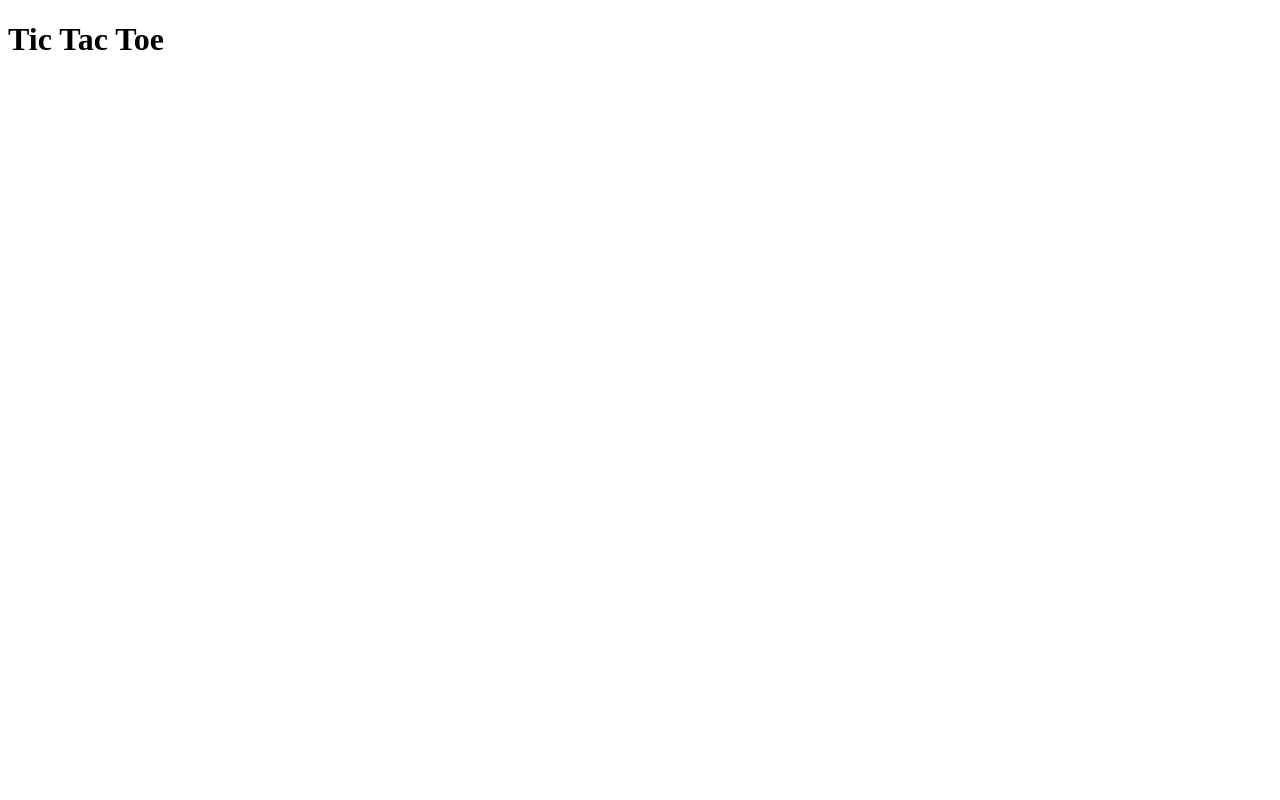
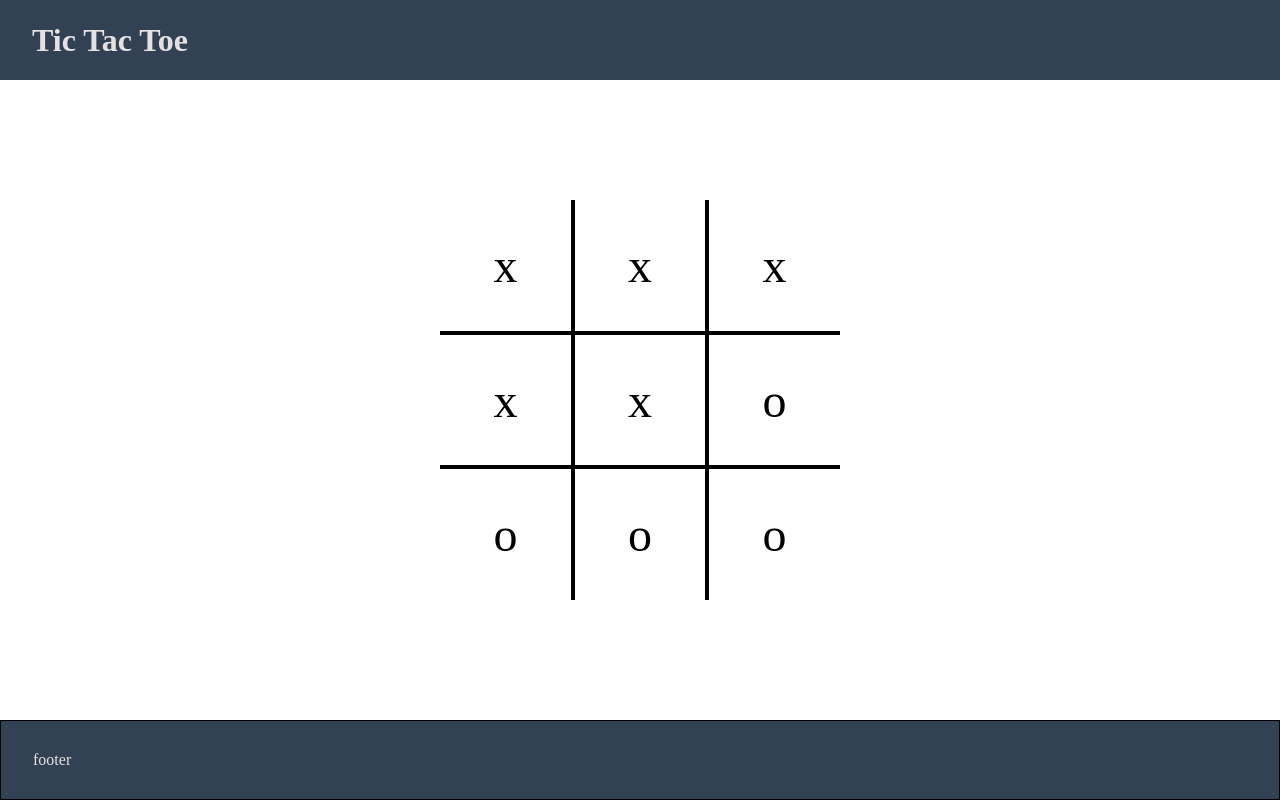
Before and after one commit to bigooff/T-O-P-TicTacToe, a website with bundled scripts: page index.html in a window 1280 px wide. Built offline with nearby package versions, Linux system fonts and the light colour scheme.

Commit message:
Basic Styling Completed

```diff
--- a/index.html
+++ b/index.html
@@ -4,31 +4,39 @@
     <meta charset="UTF-8">
     <meta http-equiv="X-UA-Compatible" content="IE=edge">
     <meta name="viewport" content="width=device-width, initial-scale=1.0">
+    <link rel="stylesheet" href="style.css">
     <script src="./main.js" type="module"></script>
 
     <title>Tic Tac Toe</title>
 </head>
 <body>
-    <!-- On load ask  wether to play against pc or player -->
-    <div class="overhead"></div>
+    <!-- On load ask  whether to play against pc or player -->
+    <!-- <div class="overhead"></div> -->
 
-    <div class="header">
-        <h1>Tic Tac Toe</h1>
+
+    <div class="container">
+        <div class="header">
+            <h1>Tic Tac Toe</h1>
+        </div>
+        <div class="main-content">
+            <div class="winner"></div>
+            <div class="game-board">
+                <div class="board-cell">x</div>
+                <div class="board-cell">x</div>
+                <div class="board-cell">x</div>
+                <div class="board-cell">x</div>
+                <div class="board-cell">x</div>
+                <div class="board-cell">o</div>
+                <div class="board-cell">o</div>
+                <div class="board-cell">o</div>
+                <div class="board-cell">o</div>
+            </div>
+            <div class="score"></div>
+        </div>
+
+        <footer class="footer">footer</footer>
     </div>
 
-    <div class="container">
-        <div class="game-board">
-            <div class="1 board-cell"></div>
-            <div class="2 board-cell"></div>
-            <div class="3 board-cell"></div>
-            <div class="4 board-cell"></div>
-            <div class="5 board-cell"></div>
-            <div class="6 board-cell"></div>
-            <div class="7 board-cell"></div>
-            <div class="8 board-cell"></div>
-            <div class="9 board-cell"></div>
-        </div>
-    </div>
 
 </body>
 </html>
--- a/style.css
+++ b/style.css
@@ -0,0 +1,93 @@
+body,html,h1{
+    padding: 0;
+    margin: 0;
+}
+
+.header{
+    grid-column: 1/2;
+    grid-row: 1/2;
+    padding-left: 2rem;
+    /* border: 1px solid black; */
+    color: #e6e1e1;
+    display: flex;
+    align-items: center;
+    background-color: #334155;
+}
+.footer{
+    grid-column: 1/2;
+    grid-row: 3/4;
+    padding-left: 2rem;
+    border: 1px solid black;
+    display: flex;
+    align-items: center;
+    color: #e7e1e1;
+    background-color: #334155;
+
+}
+.container{
+    min-height: 100vh;
+    display: grid;
+    grid-template-columns: 1fr;
+    grid-template-rows: 10% 80% 10%;
+}
+
+.main-content{
+    display: grid;
+    grid-template-columns: 20% 60% 20%;
+}
+.game-board{
+    /* border: 1px solid black; */
+    justify-self: center;
+    align-self: center;
+    width: 400px;
+    height: 400px;
+    grid-row: 1/2;
+    grid-column: 2/3;
+    display: grid;
+    grid-template-rows: repeat(3, 1fr);
+    grid-template-columns: repeat(3,1fr);
+    gap: 2px;
+    background-color: black;
+}
+
+.board-cell{
+    background-color: white;
+    border: 1px solid black;
+    display: flex;
+    justify-content: center;
+    align-items: center;
+    font-size: 3rem;
+}
+.board-cell:hover{
+    background-color: rgb(193, 196, 199);
+}
+
+.game-board > :nth-child(1){
+    border-top: 0;
+    border-left: 0;
+}
+.game-board >:nth-child(2){
+    border-top: 0;
+}
+.game-board >:nth-child(3){
+    border-top: 0;
+    border-right: 0;
+}
+.game-board >:nth-child(4){
+    border-left: 0;
+}
+
+.game-board >:nth-child(6){
+    border-right: 0;
+}
+.game-board >:nth-child(7){
+    border-left: 0;
+    border-bottom: 0;
+}
+.game-board >:nth-child(8){
+    border-bottom: 0;
+}
+.game-board >:nth-child(9){
+    border-bottom: 0;
+    border-right: 0;
+}
```
